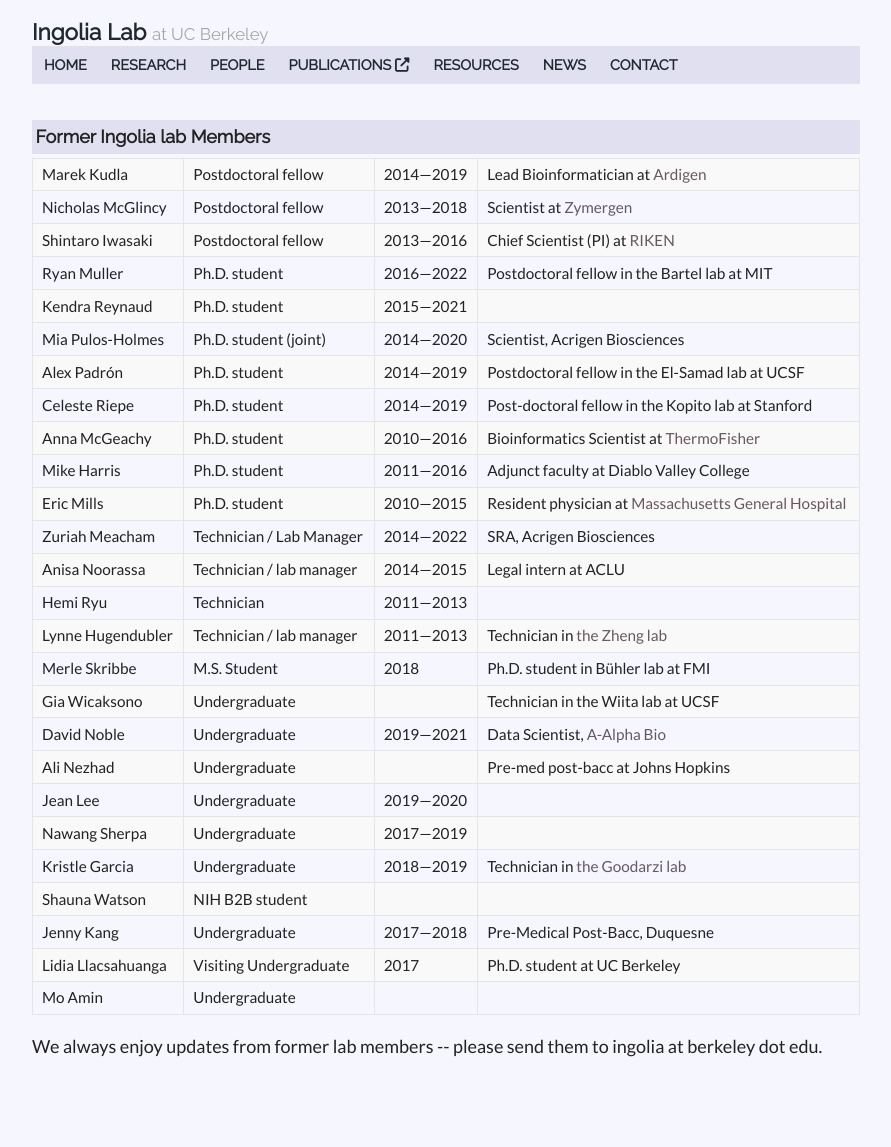
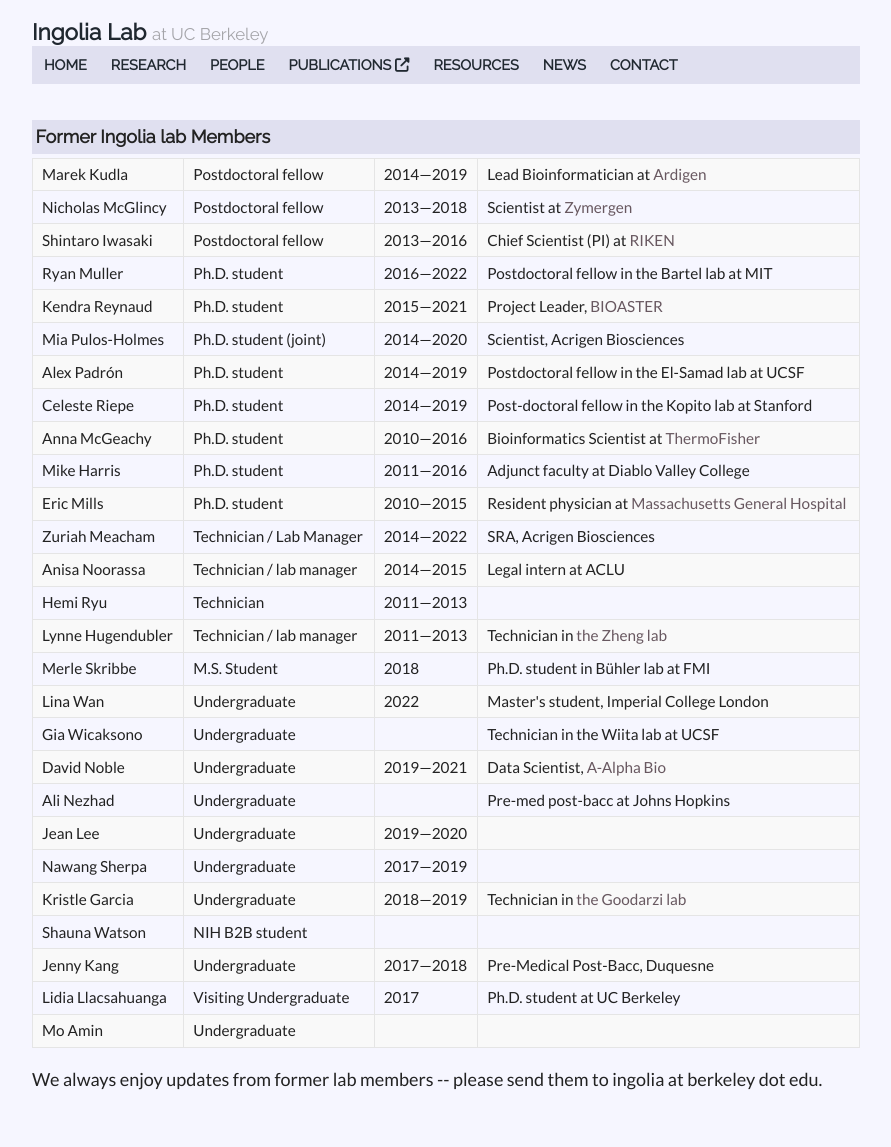
Before and after one commit to ingolia-lab/ingolia-lab.github.io, a Jekyll site: the page built from docs/former.html, in a window 1280 px wide. Shown: the whole page, without its empty margins (194-1085 px from the left). Built offline with Jekyll 4.4.1, drawn with Linux system fonts in a browser that asks for light colours; nearby versions of some CDN libraries; before the commit the page ends 1114 px from its top, so only the background shows below that.

Commit message:
Lab member updates

```diff
--- a/docs/_data/former.yml
+++ b/docs/_data/former.yml
@@ -1,3 +1,9 @@
+- name: Lina Wan
+  position: Undergraduate
+  time: 2022
+  now: Master's student, Imperial College London
+  group: u_2022
+
 - name: Zuriah Meacham
   position: Technician / Lab Manager
   time: 2014&mdash;2022
@@ -13,6 +19,7 @@
 - name: Kendra Reynaud
   position: Ph.D. student
   time: 2015&mdash;2021
+  now: Project Leader, <a href="https://www.bioaster.org/">BIOASTER</a>
   group: y_2021
 
 - name: David Noble
--- a/docs/_data/people-shortterm.yml
+++ b/docs/_data/people-shortterm.yml
@@ -1,2 +1,2 @@
-- name: Lina Wan
+- name: Adeline Ra
   position: Undergraduate
```
